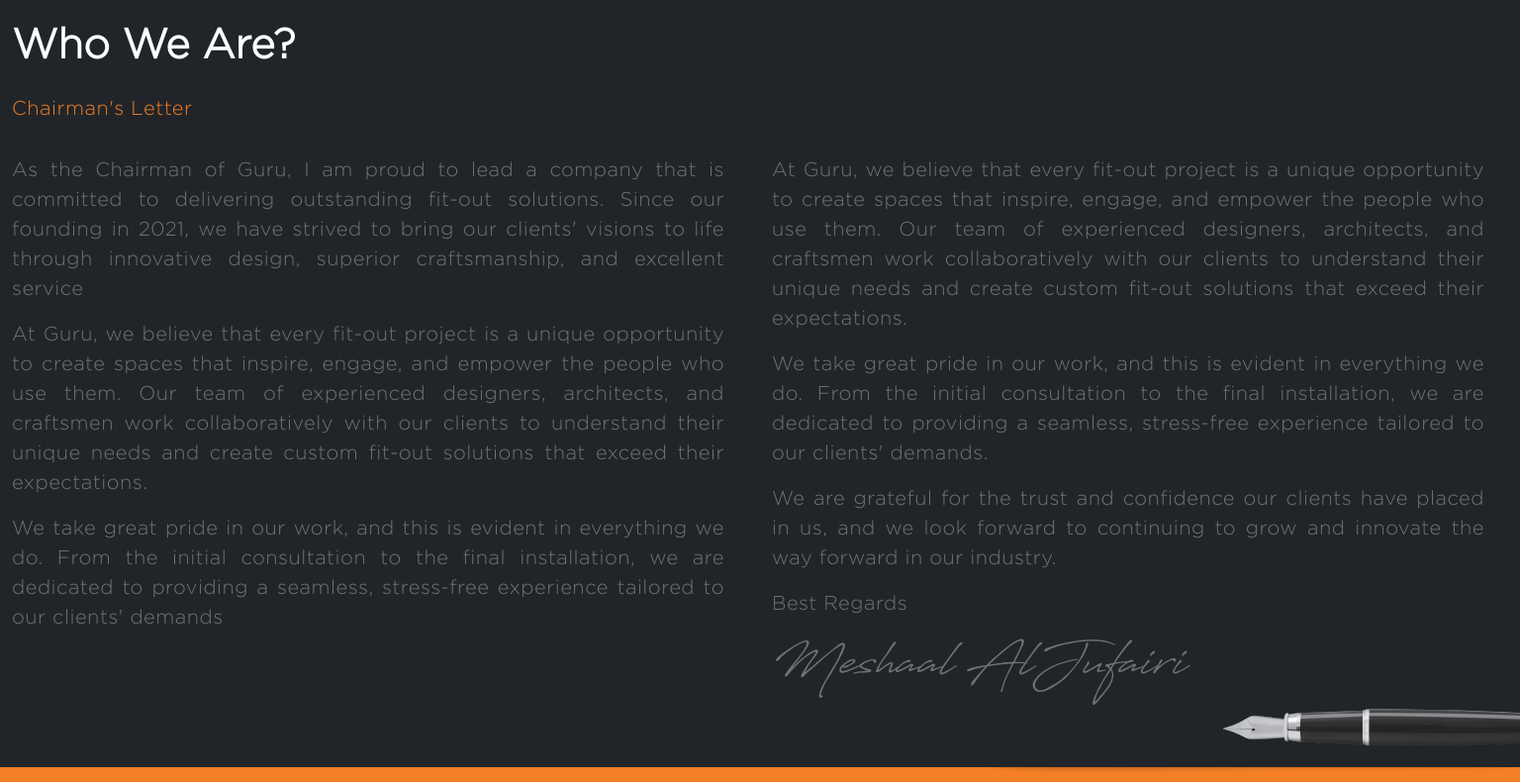
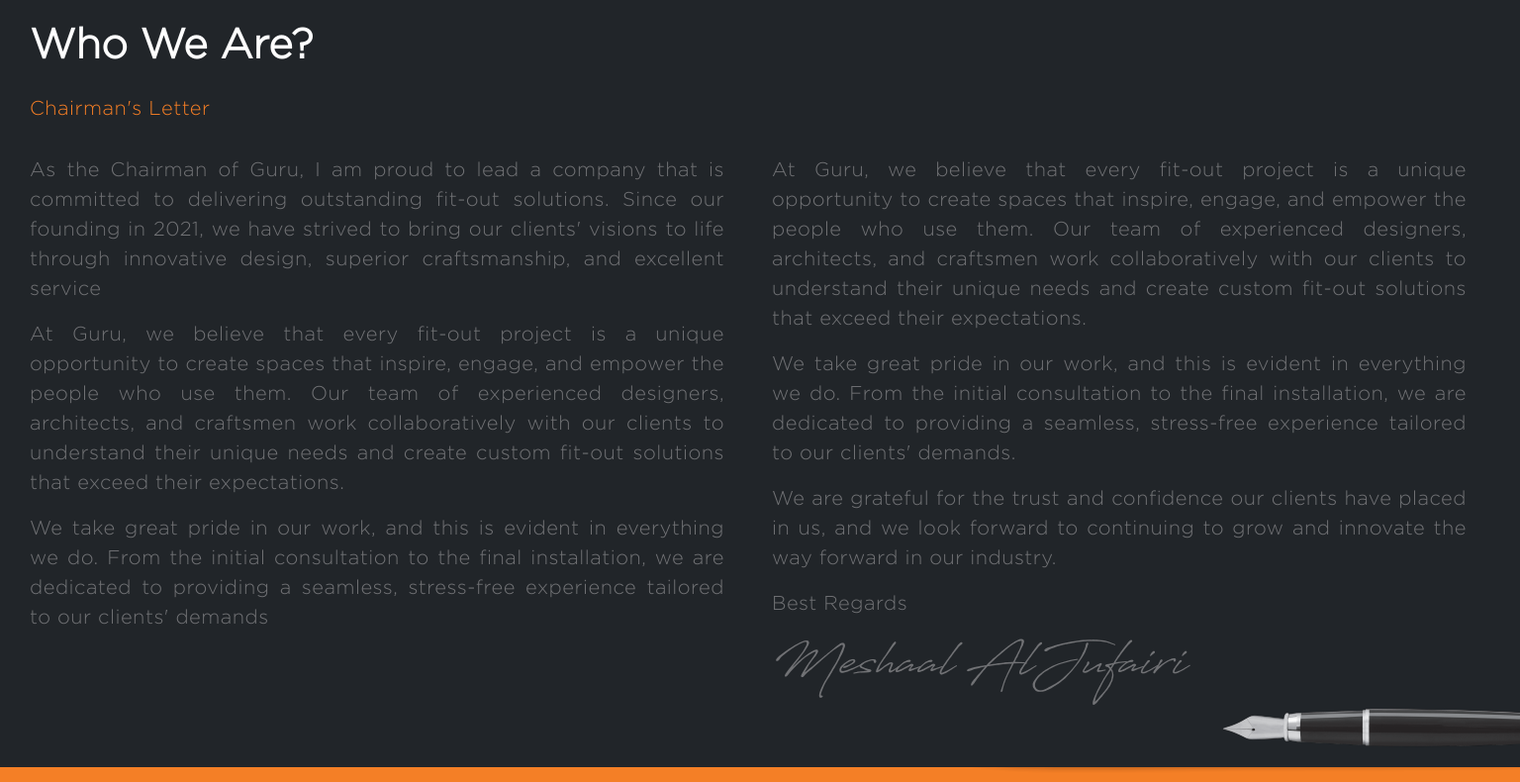
Before and after one commit to Ayoobz123/new-guru, a plain HTML site: page index.html in a window 1536 px wide. Shown: the part 880-1670 px from the top of the page at 99% size. Drawn offline with Linux system fonts and the light colour scheme; grey boxes are pictures that could not be loaded.

Commit message:
width created

```diff
--- a/css/templatemo-nomad-force.css
+++ b/css/templatemo-nomad-force.css
@@ -1590,6 +1590,6 @@ strong {
 
 @media (min-width: 1400px){
   .container, .container-lg, .container-md, .container-sm, .container-xl, .container-xxl {
-      max-width: 2400px;
-  }
-}
+      max-width: 1500px;
+  }
+}
```
